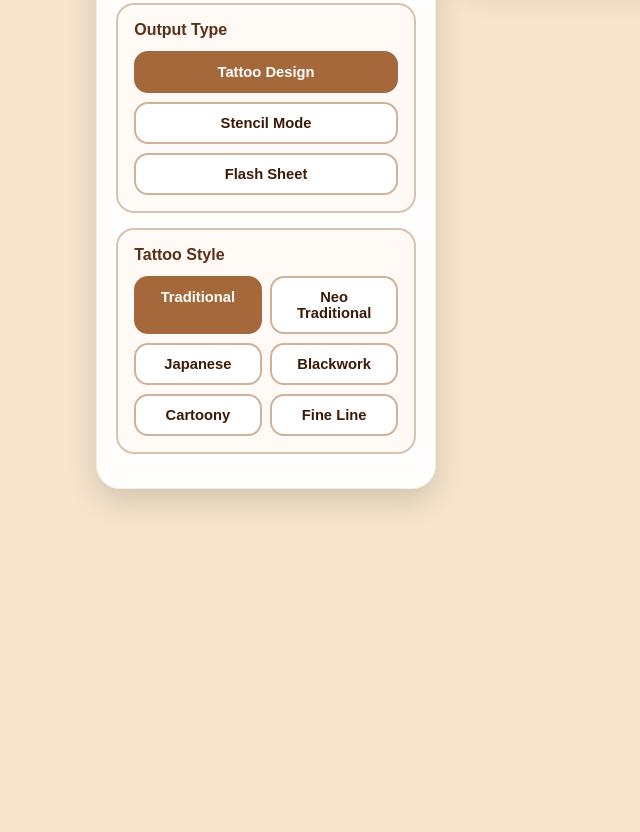
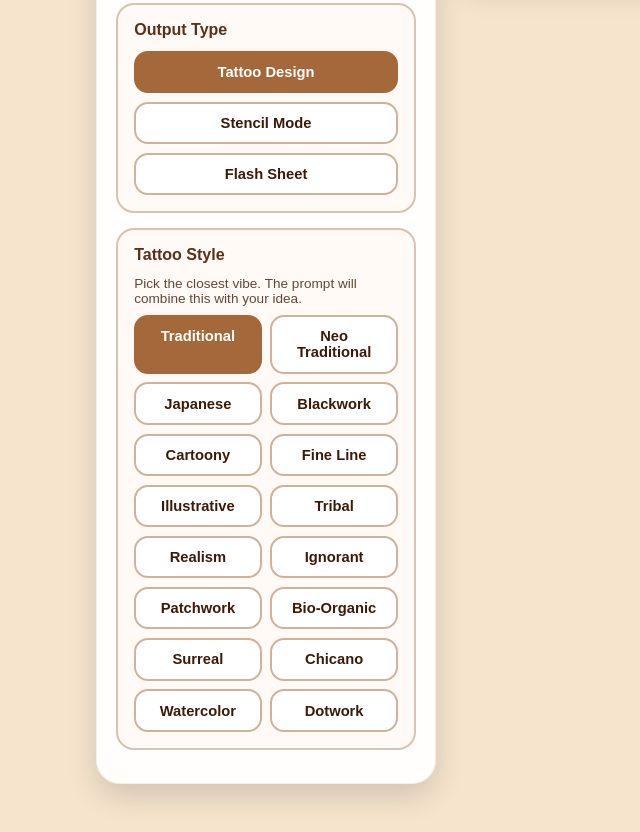
Before and after one commit to Plateheadedidiot/btdt-generator, a website: page public/index.html in a window 1280 px wide. Shown: the part 408-1240 px from the top of the page, without its empty margins (0-640 px from the left). Before the commit the page ends 945 px from the top, so only its background shows below. Drawn offline with Linux system fonts and the light colour scheme.

Commit message:
Add files via upload

```diff
--- a/public/index.html
+++ b/public/index.html
@@ -79,6 +79,7 @@ button{padding:14px 24px;border:none;border-radius:14px;cursor:pointer;font-size
 
       <div class="section">
         <h3>Tattoo Style</h3>
+        <div class="small" style="margin-bottom:.6rem;">Pick the closest vibe. The prompt will combine this with your idea.</div>
         <div class="option-grid">
           <input type="radio" name="style" id="s1" value="traditional" checked><label for="s1">Traditional</label>
           <input type="radio" name="style" id="s2" value="neo traditional"><label for="s2">Neo Traditional</label>
@@ -86,6 +87,16 @@ button{padding:14px 24px;border:none;border-radius:14px;cursor:pointer;font-size
           <input type="radio" name="style" id="s4" value="blackwork"><label for="s4">Blackwork</label>
           <input type="radio" name="style" id="s5" value="cartoony"><label for="s5">Cartoony</label>
           <input type="radio" name="style" id="s6" value="fine line"><label for="s6">Fine Line</label>
+          <input type="radio" name="style" id="s7" value="illustrative"><label for="s7">Illustrative</label>
+          <input type="radio" name="style" id="s8" value="tribal"><label for="s8">Tribal</label>
+          <input type="radio" name="style" id="s9" value="realism"><label for="s9">Realism</label>
+          <input type="radio" name="style" id="s10" value="ignorant style"><label for="s10">Ignorant</label>
+          <input type="radio" name="style" id="s11" value="patchwork"><label for="s11">Patchwork</label>
+          <input type="radio" name="style" id="s12" value="bio-organic"><label for="s12">Bio-Organic</label>
+          <input type="radio" name="style" id="s13" value="surrealism"><label for="s13">Surreal</label>
+          <input type="radio" name="style" id="s14" value="chicano"><label for="s14">Chicano</label>
+          <input type="radio" name="style" id="s15" value="watercolor"><label for="s15">Watercolor</label>
+          <input type="radio" name="style" id="s16" value="dotwork"><label for="s16">Dotwork</label>
         </div>
       </div>
     </aside>
```
Also changed, not shown: README.txt.
